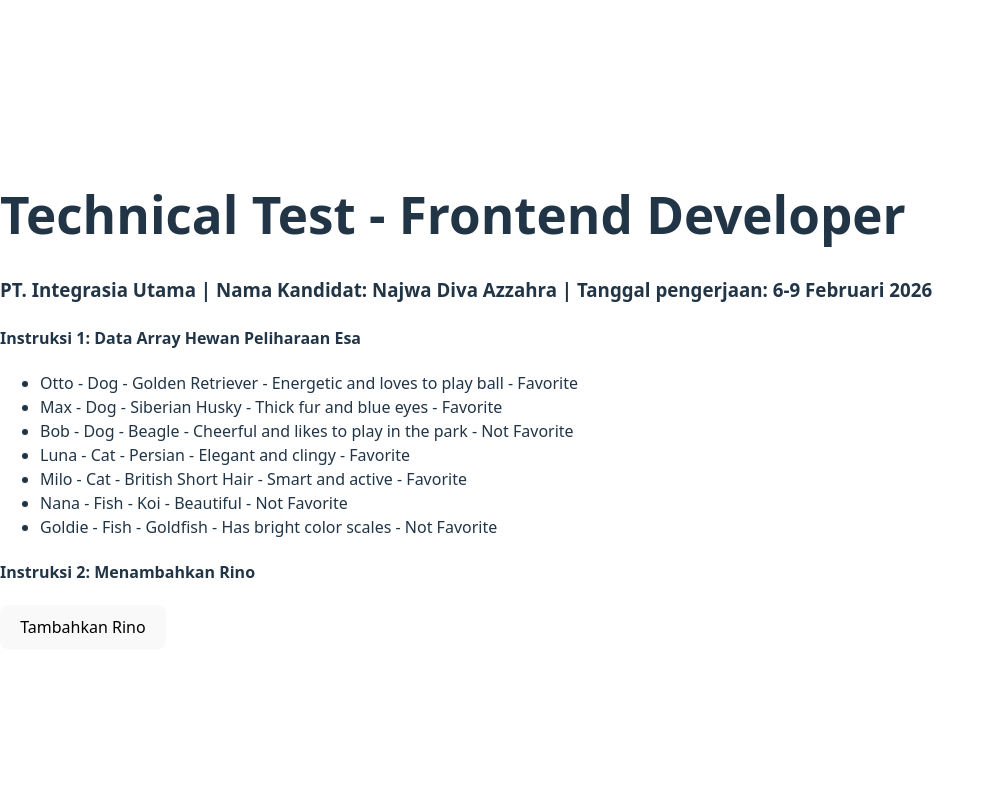
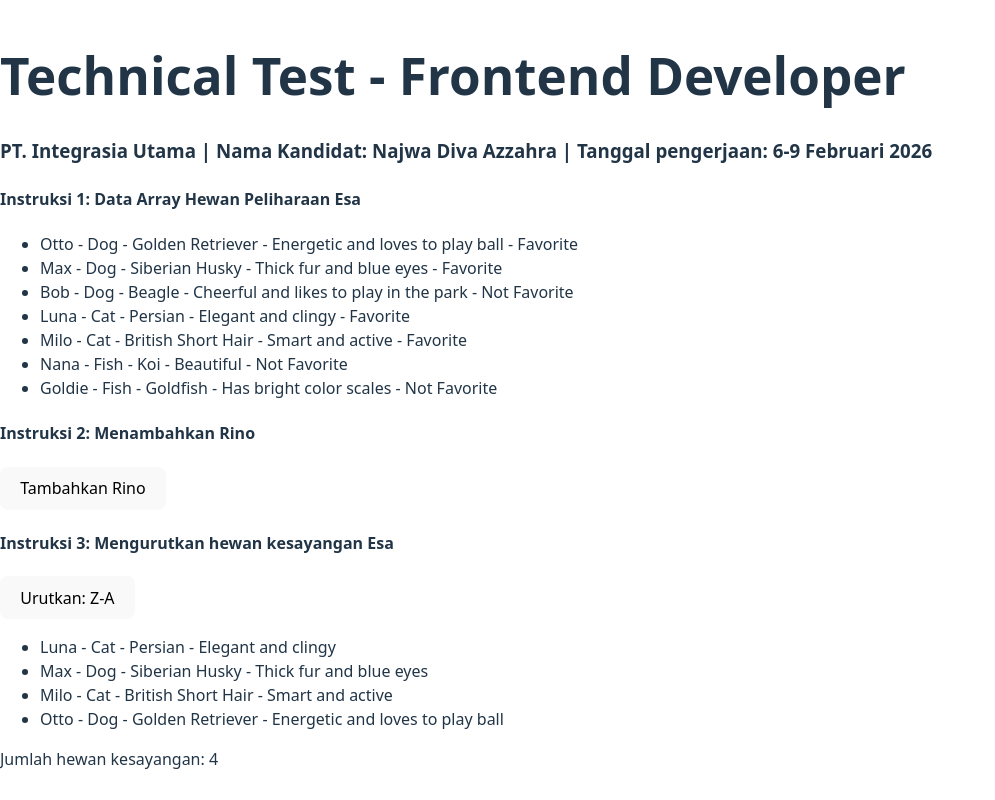
Before and after one commit to najwadv/test-dev-frontend, a React (Vite) app: page / in a window 1280 px wide. Shown: the whole page, without its empty margins (0-995 px from the left). Built offline with nearby package versions, Linux system fonts and the light colour scheme.

Commit message:
feat: Filtered and sorting favorite pets by ascending and descending

```diff
--- a/src/App.jsx
+++ b/src/App.jsx
@@ -1,6 +1,7 @@
 import pets from "./data/pets";
 import { useState } from "react";
 import AddNewPets from "./components/addNewPets";
+import FavoritePets from "./components/favoritePets";
 
 function App() {
   const [esaPets, setEsaPets] = useState(pets);
@@ -27,6 +28,7 @@ function App() {
           ))}
         </ul>
         <AddNewPets onAddPet={handleAddPet} />
+        <FavoritePets pets={esaPets} />
       </div>
     </>
   );
--- /dev/null
+++ b/src/components/favoritePets.jsx
@@ -0,0 +1,32 @@
+import { useState } from "react";
+
+export default function FavoritePets({ pets }) {
+  const [direction, setDirection] = useState("asc");
+  const favoritePets = pets.filter((pet) => pet.isFavorite === true);
+  const sortedPets = [...favoritePets].sort((a, b) => {
+    return direction === "asc"
+      ? a.name.localeCompare(b.name)
+      : b.name.localeCompare(a.name);
+  });
+
+  const toggleSort = () => {
+    setDirection(direction === "asc" ? "desc" : "asc");
+  };
+
+  return (
+    <div>
+      <h4>Instruksi 3: Mengurutkan hewan kesayangan Esa</h4>
+      <button onClick={toggleSort}>
+        Urutkan: {direction === "asc" ? "Z-A" : "A-Z"}
+      </button>
+      <ul>
+        {sortedPets.map((pet, index) => (
+          <li key={index}>
+            {pet.name} - {pet.species} - {pet.breed} - {pet.characteristic}
+          </li>
+        ))}
+      </ul>
+      <p>Jumlah hewan kesayangan: {sortedPets.length}</p>
+    </div>
+  );
+}
```
